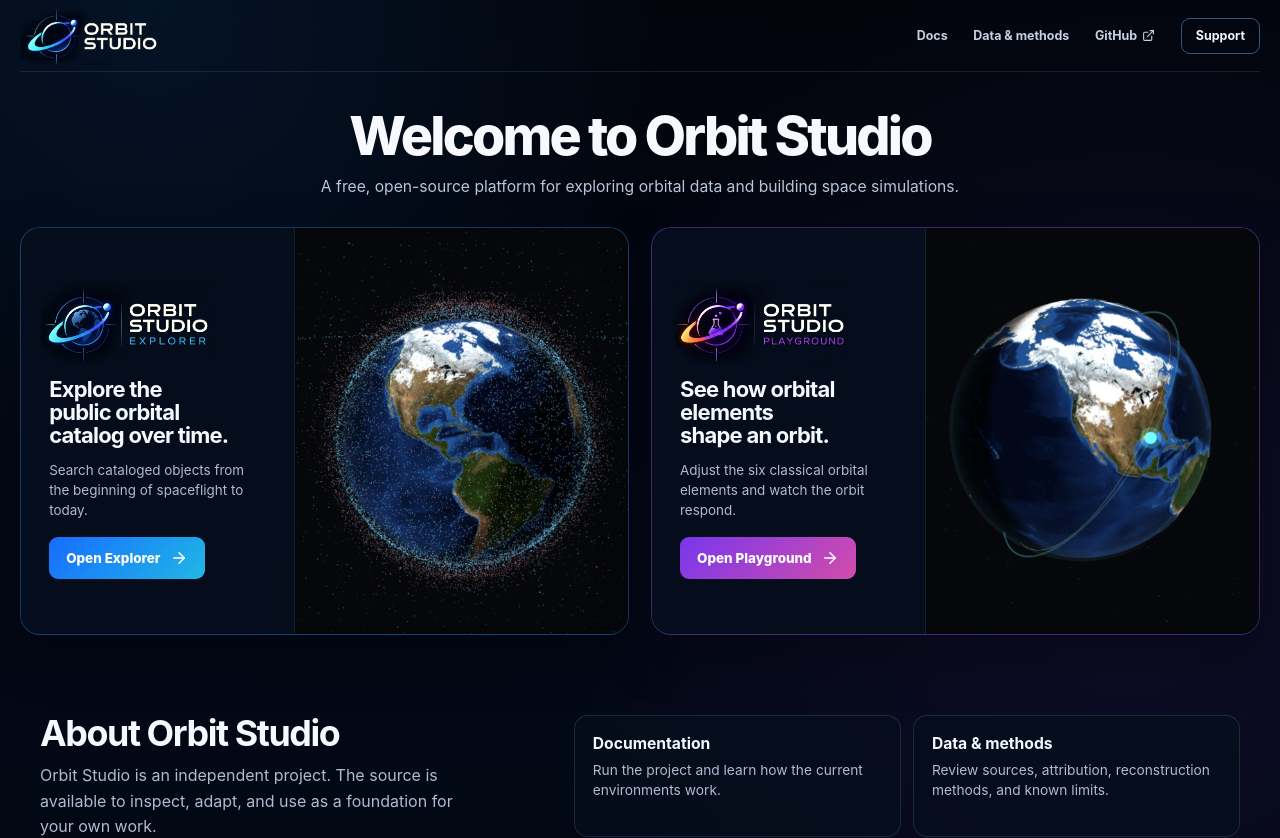
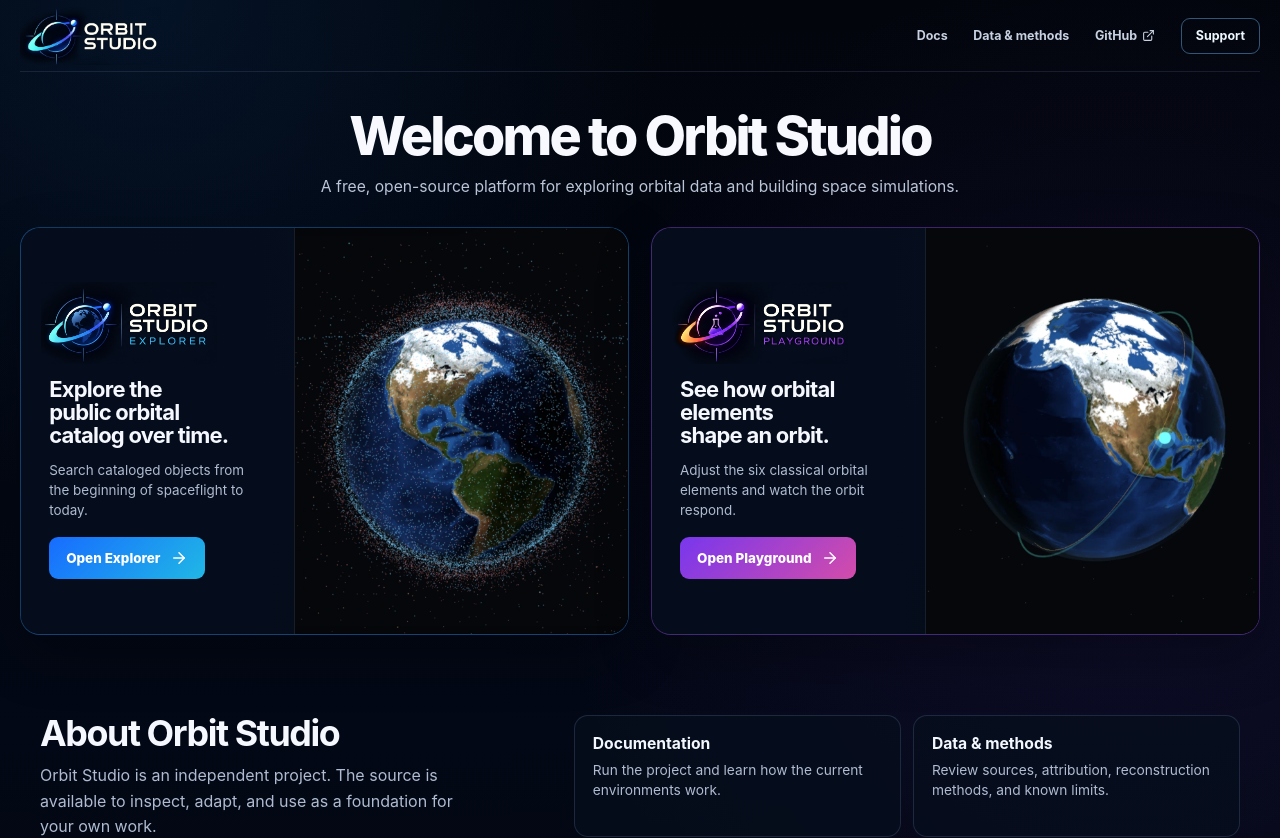
Before and after one commit to hendrikv-dev/orbit-studio, a React (Vite) app: page / in a window 1280 px wide. Shown: the top 838 px of the page. Built offline with nearby package versions, Linux system fonts and the light colour scheme; no server answers.

Commit message:
minor alignment fix

```diff
--- a/src/components/home/orbit-studio-home.css
+++ b/src/components/home/orbit-studio-home.css
@@ -239,7 +239,7 @@
 }
 
 .orbit-home-card-playground .orbit-home-preview-button img {
-  object-position: 35% 50%;
+  object-position: 17% 50%;
   transform: scale(1.015);
 }
 
```
